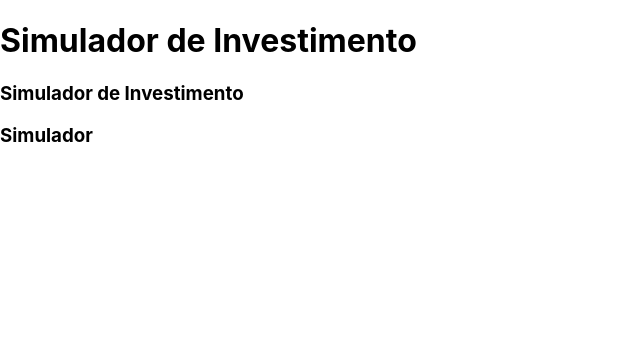
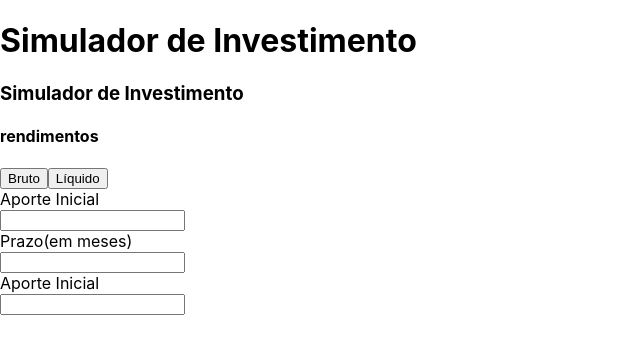
Before and after one commit to emidioreb/investmentSimulator, a React (Create React App) app: page / in a window 1280 px wide. Shown: the top 354 px of the page, without its empty margins (0-640 px from the left). Built offline with nearby package versions, Linux system fonts and the light colour scheme.

Commit message:
imp: adição dos botões bruto e líquido. Adição dos inputs Aporte Inicial, Prazo e IPCA

```diff
--- a/src/components/Simulator.jsx
+++ b/src/components/Simulator.jsx
@@ -1,9 +1,10 @@
 import React from 'react';
+import SimulatorColumnLeft from './SimulatorColumnLeft';
 
 function simulator() {
   return (
     <div className="simulator">
-      <h3>Simulador</h3>
+      <SimulatorColumnLeft />
     </div>
   );
 }
--- a/src/components/SimulatorColumnLeft.jsx
+++ b/src/components/SimulatorColumnLeft.jsx
@@ -0,0 +1,61 @@
+import React from 'react';
+
+function SimulatorColumnLeft() {
+  return (
+    <div>
+      <div className="return">
+        <h4>rendimentos</h4>
+        <div className="buttons-return">
+          <button
+            type="button"
+            className="button-gross"
+          >
+            Bruto
+          </button>
+          <button
+            type="button"
+            className="button-equity"
+          >
+            Líquido
+          </button>
+        </div>
+      </div>
+      <div className="inputs-simulator">
+        <label htmlFor="inicialContribution" className="inicialContribution">
+          Aporte Inicial
+          <br />
+          <input
+            type="number"
+            name="inicialContribution"
+            // onChange={ ({ target }) => setInfo({ ...info, cep: target.value }) }
+            // placeholder="R$0,00"
+          />
+        </label>
+        <br />
+        <label htmlFor="time" className="timer">
+          Prazo(em meses)
+          <br />
+          <input
+            type="number"
+            name="timer"
+            // onChange={ ({ target }) => setInfo({ ...info, cep: target.value }) }
+            // placeholder="R$0,00"
+          />
+        </label>
+        <br />
+        <label htmlFor="IPCA" className="IPCA">
+          Aporte Inicial
+          <br />
+          <input
+            type="number"
+            name="IPCA"
+            // onChange={ ({ target }) => setInfo({ ...info, cep: target.value }) }
+            // placeholder="R$0,00"
+          />
+        </label>
+      </div>
+    </div>
+  );
+}
+
+export default SimulatorColumnLeft;
```
